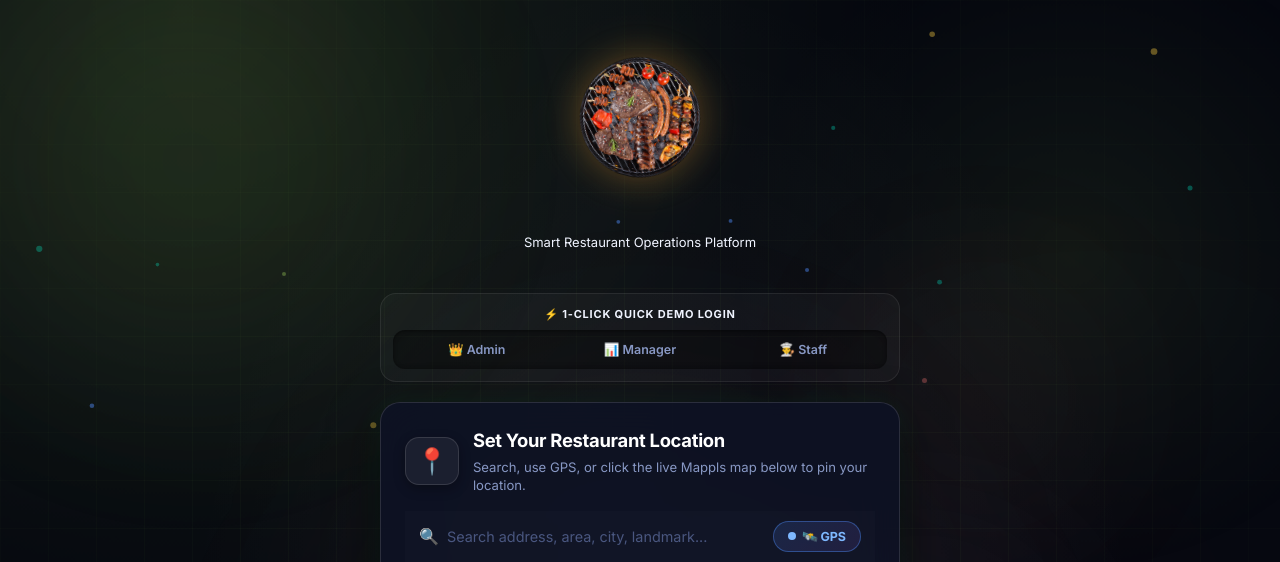
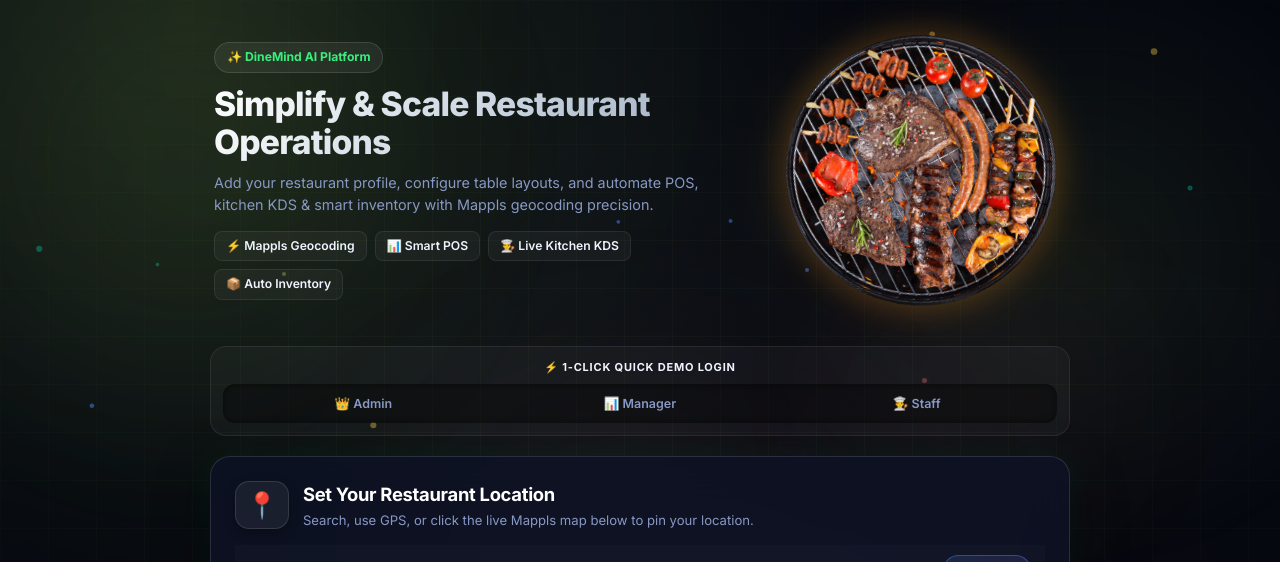
Before and after one commit to RohanGautamDev/Restaurant-Management-System, a Django app: page / in a window 1280 px wide. Shown: the top 562 px of the page. Run offline with Django 5.2, Linux system fonts and the light colour scheme; data comes from the database, SQL or seed files in the repository.

Commit message:
feat(ui): redesign Hero section into a clean 2-column layout with headline/description on left and repositioned rotating BBQ grill image on right

```diff
--- a/src/pages/RestaurantRegistration.css
+++ b/src/pages/RestaurantRegistration.css
@@ -15,7 +15,7 @@
 
 .registration-card {
   width: 100%;
-  max-width: 820px;
+  max-width: 860px;
   background: rgba(10, 14, 30, 0.85);
   border: 1px solid rgba(79, 142, 255, 0.25);
   border-radius: 20px;
--- a/static/css/components.css
+++ b/static/css/components.css
@@ -853,13 +853,108 @@ textarea.form-control {
 
 .saas-gate-container {
   width: 100%;
-  max-width: 520px;
+  max-width: 860px;
   margin: auto;
   display: flex;
   flex-direction: column;
   gap: 20px;
   z-index: 2;
   position: relative;
+}
+
+/* 2-Column Hero Section Banner */
+.saas-hero-banner {
+  display: grid;
+  grid-template-columns: 1fr 290px;
+  gap: 32px;
+  align-items: center;
+  margin-bottom: 8px;
+  padding: 12px 4px;
+}
+
+.saas-hero-left {
+  display: flex;
+  flex-direction: column;
+  align-items: flex-start;
+  text-align: left;
+}
+
+.saas-brand-tag {
+  display: inline-flex;
+  align-items: center;
+  gap: 6px;
+  padding: 5px 12px;
+  background: rgba(255, 255, 255, 0.06);
+  border: 1px solid rgba(255, 255, 255, 0.12);
+  border-radius: 999px;
+  font-size: 0.76rem;
+  font-weight: 700;
+  color: #38ef7d;
+  margin-bottom: 12px;
+}
+
+.saas-main-title {
+  font-size: 2.1rem;
+  font-weight: 800;
+  line-height: 1.15;
+  background: linear-gradient(135deg, #ffffff 0%, #cbd5e1 50%, #94a3b8 100%);
+  -webkit-background-clip: text;
+  -webkit-text-fill-color: transparent;
+  letter-spacing: -0.8px;
+  margin: 0 0 10px 0;
+}
+
+.saas-main-desc {
+  font-size: 0.90rem;
+  color: var(--text-2);
+  line-height: 1.5;
+  margin: 0 0 16px 0;
+  max-width: 500px;
+}
+
+.saas-hero-chips {
+  display: flex;
+  flex-wrap: wrap;
+  gap: 8px;
+}
+
+.saas-hero-chip {
+  padding: 5px 11px;
+  background: rgba(255, 255, 255, 0.04);
+  border: 1px solid rgba(255, 255, 255, 0.08);
+  border-radius: 8px;
+  font-size: 0.76rem;
+  font-weight: 600;
+  color: var(--text-1);
+}
+
+.saas-hero-right {
+  display: flex;
+  align-items: center;
+  justify-content: center;
+}
+
+.saas-bbq-wrap {
+  width: 270px;
+  height: 270px;
+  margin: 0 auto;
+  position: relative;
+  display: flex;
+  align-items: center;
+  justify-content: center;
+}
+
+.saas-bbq-glow {
+  inset: -16px;
+  opacity: 0.9;
+}
+
+.saas-bbq-img {
+  width: 100%;
+  height: 100%;
+  object-fit: contain;
+  border-radius: 50%;
+  display: block;
 }
 
 /* Section 1: Hero Location Card */
--- a/static/css/responsive.css
+++ b/static/css/responsive.css
@@ -211,6 +211,35 @@ body {
   .hero-visual svg {
     width: 90px !important;
     height: 90px !important;
+  }
+
+  /* 2-Column Hero Section Banner Mobile Stacking */
+  .saas-hero-banner {
+    grid-template-columns: 1fr;
+    gap: 24px;
+    text-align: center;
+  }
+
+  .saas-hero-left {
+    align-items: center;
+    text-align: center;
+  }
+
+  .saas-main-title {
+    font-size: 1.75rem;
+  }
+
+  .saas-main-desc {
+    max-width: 100%;
+  }
+
+  .saas-hero-chips {
+    justify-content: center;
+  }
+
+  .saas-bbq-wrap {
+    width: 220px;
+    height: 220px;
   }
 
   /* KPI: 2 columns on tablet */
--- a/templates/index.html
+++ b/templates/index.html
@@ -68,14 +68,30 @@
     <!-- Main SaaS visual container -->
     <div class="saas-gate-container">
 
-      <!-- Brand Header with Premium BBQ Grill Animation -->
-      <div class="gate-header">
-        <div class="edge-pinwheel-wrap" style="width:120px;height:120px;margin:0 auto 12px;display:block;">
-          <div class="edge-pinwheel-glow" style="inset:-12px;opacity:0.9;"></div>
-          <img src="/static/images/bbq-grill.png" class="bbq-rotate" alt="BBQ Grill" style="width:100%;height:100%;object-fit:contain;border-radius:50%;display:block;">
+      <!-- 2-Column Hero Section Banner -->
+      <div class="saas-hero-banner">
+        <!-- LEFT COLUMN: Headline, Subtitle, Description & Feature Chips -->
+        <div class="saas-hero-left">
+          <div class="saas-brand-tag">✨ DineMind AI Platform</div>
+          <h1 class="saas-main-title">Simplify &amp; Scale Restaurant Operations</h1>
+          <p class="saas-main-desc">
+            Add your restaurant profile, configure table layouts, and automate POS, kitchen KDS &amp; smart inventory with Mappls geocoding precision.
+          </p>
+          <div class="saas-hero-chips">
+            <span class="saas-hero-chip">⚡ Mappls Geocoding</span>
+            <span class="saas-hero-chip">📊 Smart POS</span>
+            <span class="saas-hero-chip">👨‍🍳 Live Kitchen KDS</span>
+            <span class="saas-hero-chip">📦 Auto Inventory</span>
+          </div>
         </div>
-        <h1 class="gate-title">DineMind AI</h1>
-        <p class="gate-subtitle">Smart Restaurant Operations Platform</p>
+
+        <!-- RIGHT COLUMN: Repositioned Existing Rotating BBQ Grill Image -->
+        <div class="saas-hero-right">
+          <div class="edge-pinwheel-wrap saas-bbq-wrap">
+            <div class="edge-pinwheel-glow saas-bbq-glow"></div>
+            <img src="/static/images/bbq-grill.png" class="bbq-rotate saas-bbq-img" alt="BBQ Grill">
+          </div>
+        </div>
       </div>
 
       <!-- 1-Click Demo Quick Selectors (Apple Segmented Control Style) -->
```
Also changed, not shown: src/pages/RestaurantRegistration.jsx (+21 -6 lines).
